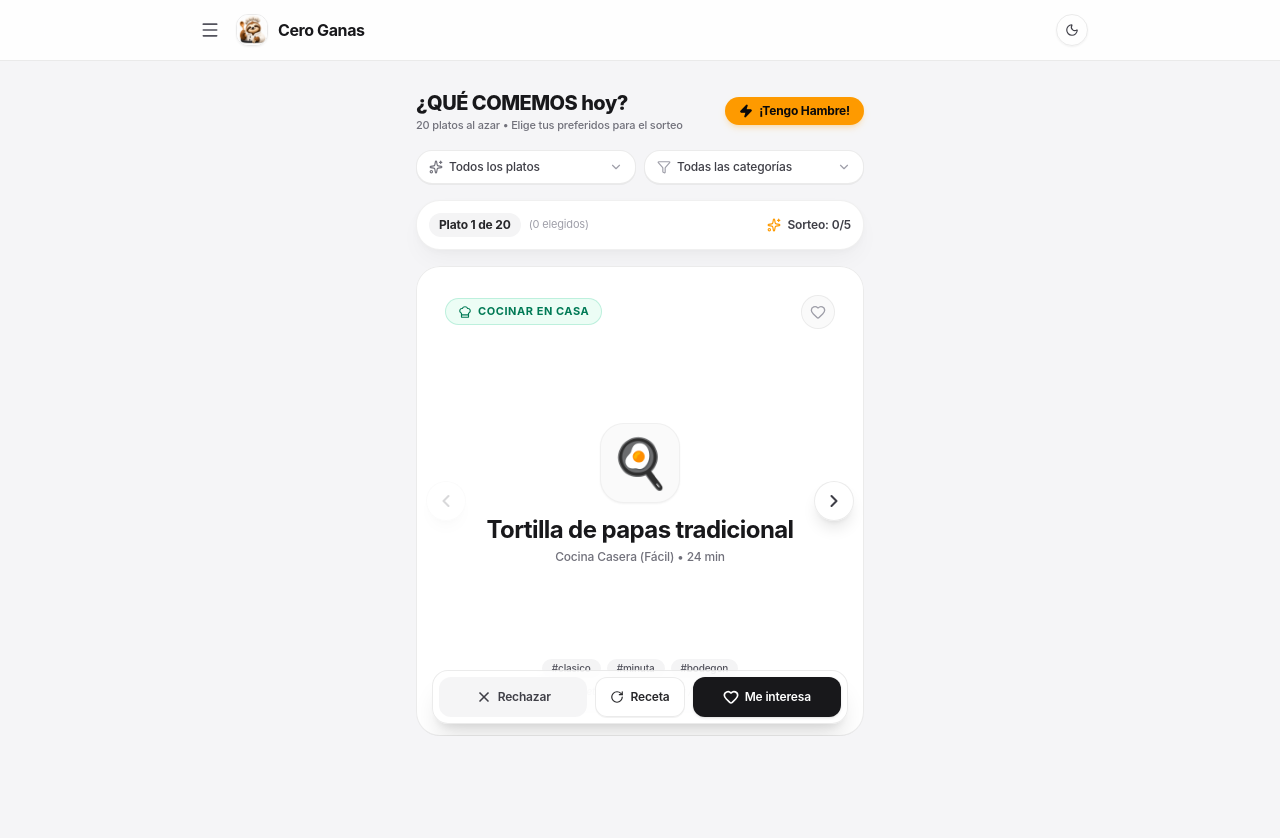
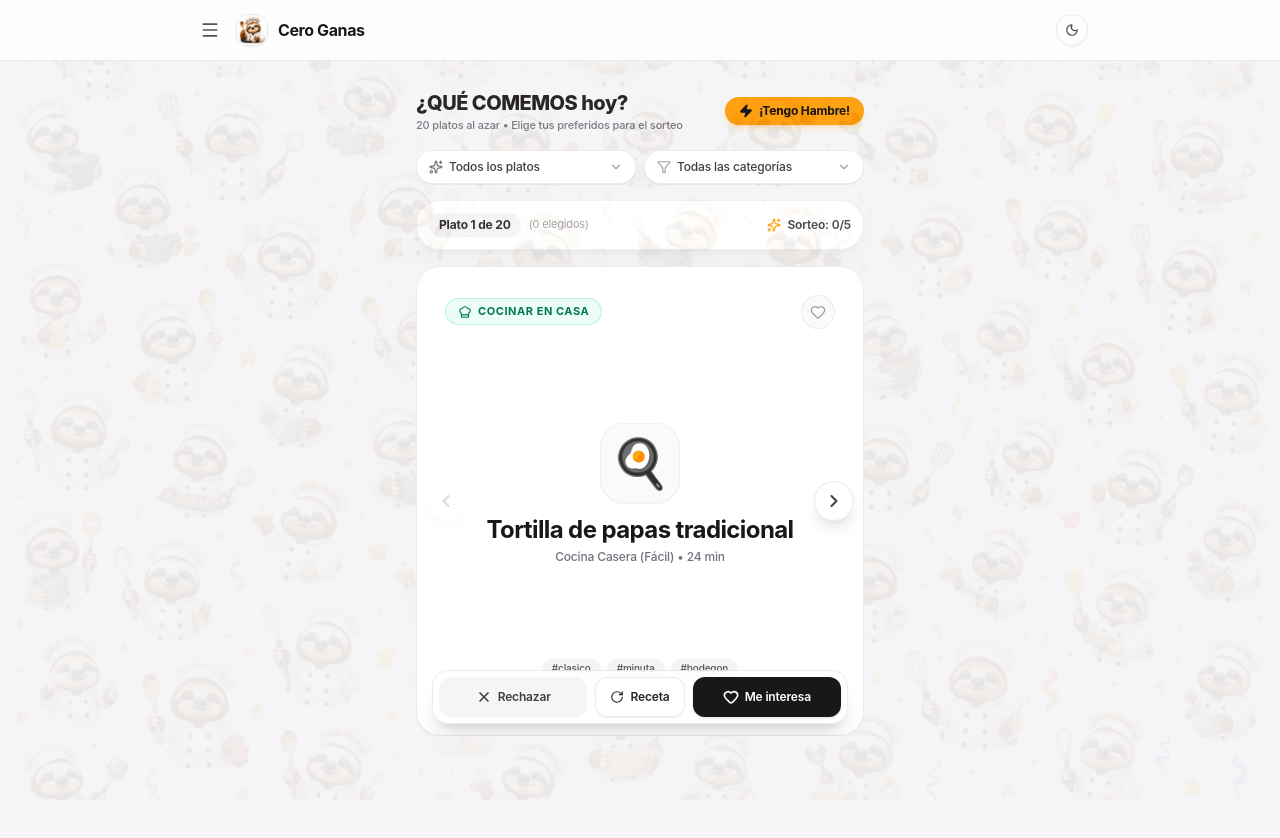
Before and after one commit to dsoria-844/CeroGanasApp, a React (Vite) app: page / in a window 1280 px wide. Shown: the top 838 px of the page. Built offline with nearby package versions, Linux system fonts and the light colour scheme.

Commit message:
feat: add subtle sloth pattern background to main app canvas

```diff
--- a/src/App.tsx
+++ b/src/App.tsx
@@ -108,7 +108,12 @@ export default function App() {
   };
 
   return (
-    <div className="min-h-screen bg-[var(--bg-canvas)] text-[var(--text-primary)] flex flex-col justify-between selection:bg-amber-500/30 selection:text-amber-700 dark:selection:text-amber-200 pb-10 transition-colors duration-200">
+    <div className="relative min-h-screen bg-[var(--bg-canvas)] text-[var(--text-primary)] flex flex-col justify-between selection:bg-amber-500/30 selection:text-amber-700 dark:selection:text-amber-200 pb-10 transition-colors duration-200">
+      {/* App Ambient Sloth Pattern Background */}
+      <div
+        className="fixed inset-0 bg-cover bg-center opacity-[0.07] dark:opacity-[0.035] pointer-events-none z-0"
+        style={{ backgroundImage: "url('/modal-bg-sloths.jpg')" }}
+      />
       {/* Sidebar Navigation Drawer */}
       <Sidebar
         isOpen={isSidebarOpen}
```
